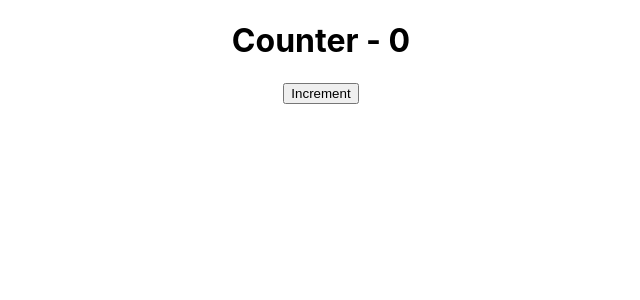
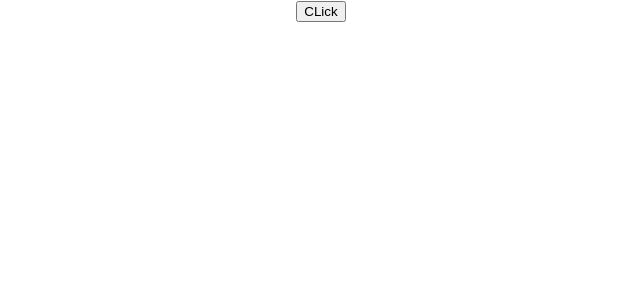
Before and after one commit to git-tolu/frontend, a React (Create React App) app: page / in a window 1280 px wide. Shown: the top 300 px of the page, without its empty margins (319-959 px from the left). Built offline with nearby package versions, Linux system fonts and the light colour scheme.

Commit message:
Event Handling

```diff
--- a/src/App.js
+++ b/src/App.js
@@ -3,7 +3,8 @@ import './App.css';
 // import Welcome from './components/Class';
 // import Hello from './components/hello';
 // import Message from "./components/message";
-import Counter from "./components/Counter";
+// import Counter from "./components/Counter";
+import FunctionClick from "./components/FunctionClick";
 
 function App() {
   return (
@@ -19,7 +20,8 @@ function App() {
       <Welcome name="diana" heroName="supergirl" />
       <Hello />
       <Message /> */}
-      <Counter />
+      {/* <Counter /> */}
+      <FunctionClick />
     </div>
   );
 }
--- /dev/null
+++ b/src/components/FunctionClick.js
@@ -0,0 +1,12 @@
+import React from 'react'
+
+function FunctionClick() {
+    function clickHandler(){
+        console.log('button clicked');
+    }
+  return (
+    <div><button onClick={clickHandler}>CLick</button></div>
+  )
+}
+
+export default FunctionClick
```
